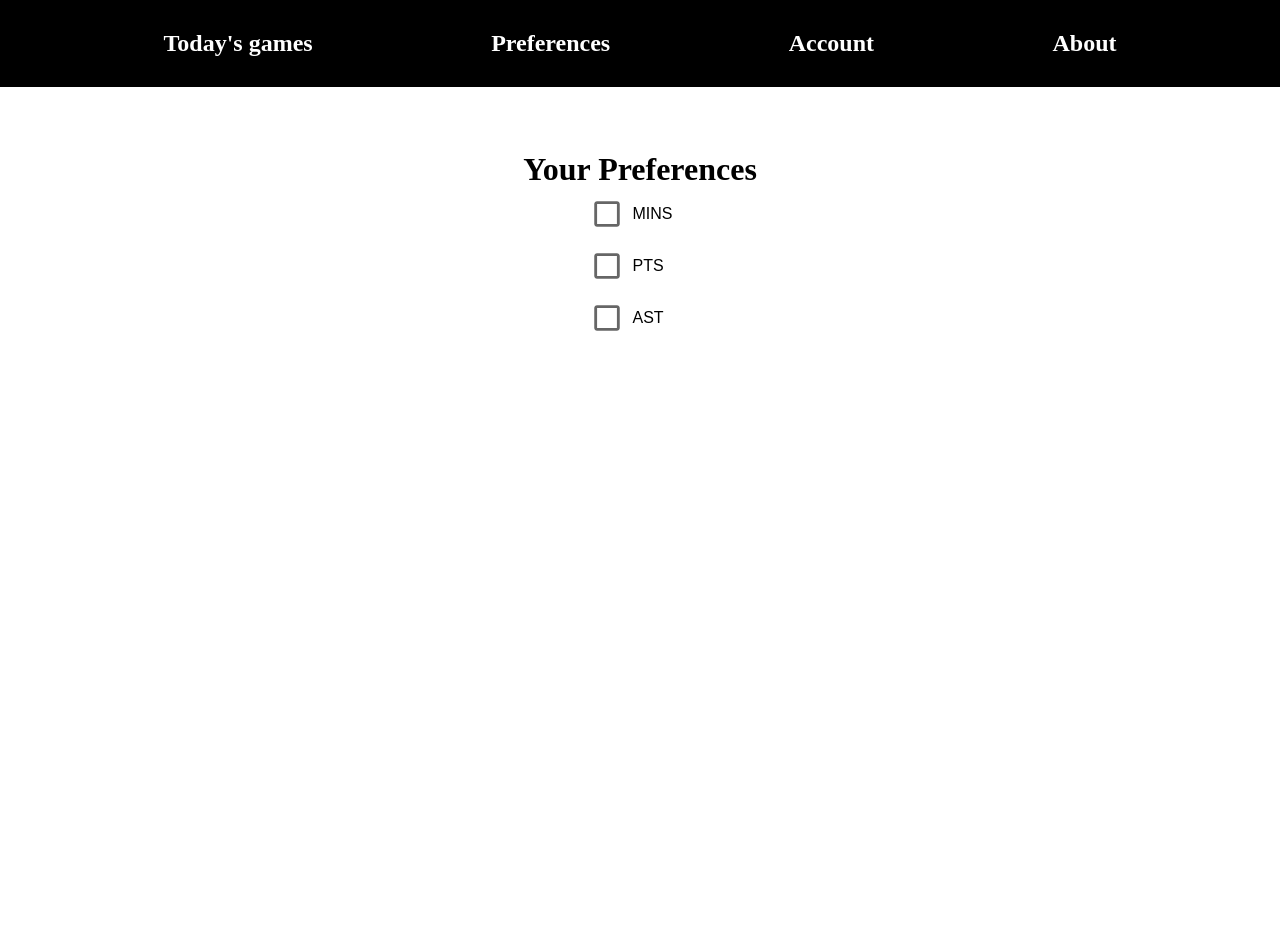
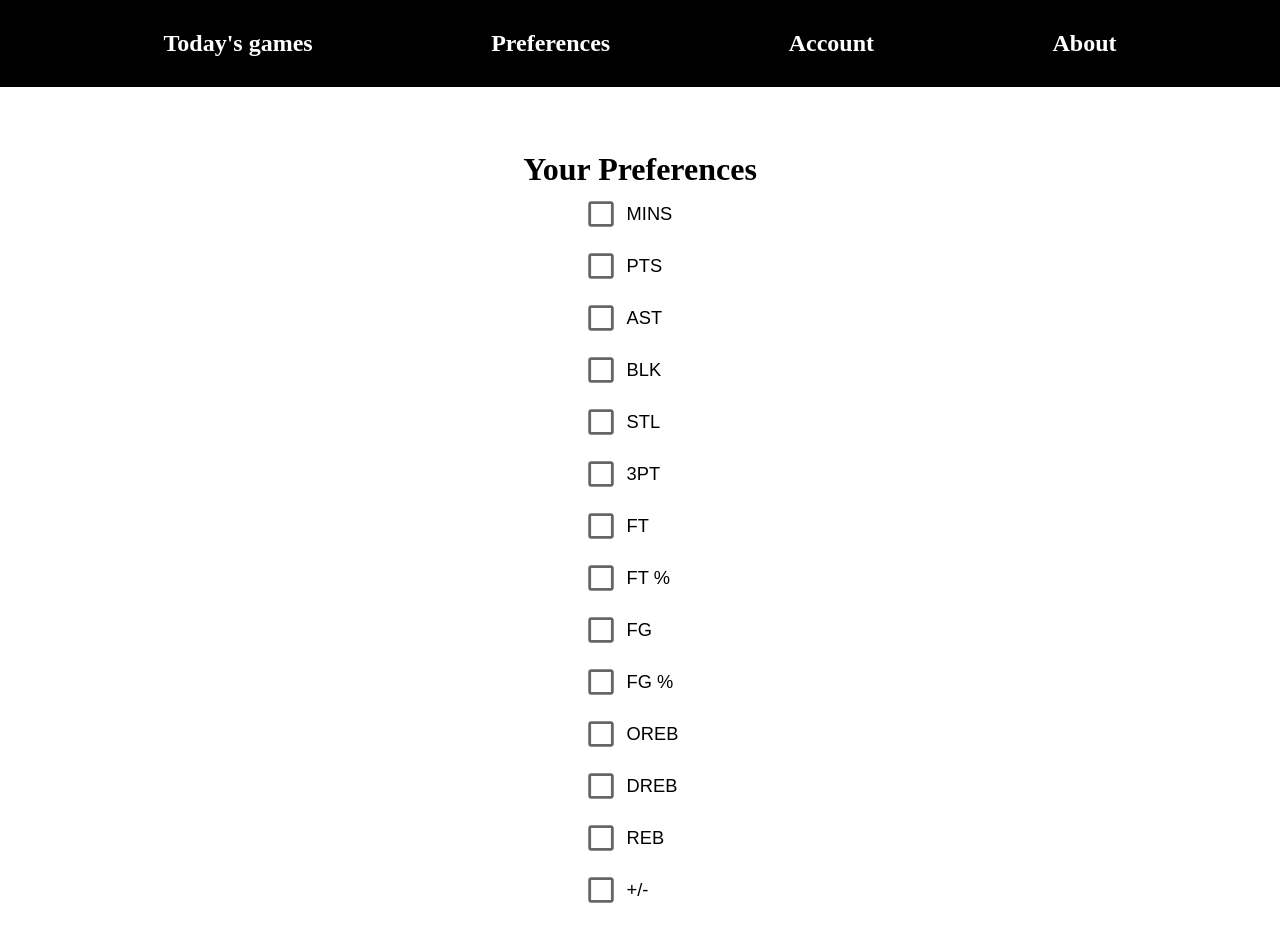
Before and after one commit to haydenfd/custom-boxscores, a React (Create React App) app in the folder client/: page /preferences in a window 1280 px wide. Shown: the top 927 px of the page. Before the commit the page ends 800 px from the top, so only its background shows below. Built offline with nearby package versions, Linux system fonts and the light colour scheme.

Commit message:
Added preference form elements

```diff
--- a/client/src/Pages/PreferencesForm.css
+++ b/client/src/Pages/PreferencesForm.css
@@ -0,0 +1,4 @@
+.form-wrapper {
+    width: 90%;
+
+}
--- a/client/src/Pages/PreferencesForm.jsx
+++ b/client/src/Pages/PreferencesForm.jsx
@@ -1,37 +1,54 @@
-import React, {useState} from "react";
+import React, {useEffect, useState} from "react";
 import './PreferencesForm.css'
 import FormGroup from '@mui/material/FormGroup';
 import FormControlLabel from '@mui/material/FormControlLabel';
 import Checkbox from '@mui/material/Checkbox';
 import { ThemeProvider, createTheme } from '@mui/material/styles';
 
-
 const label = { inputProps: { 'aria-label': 'Checkbox demo' } };
 
 const theme = createTheme({
     typography: {
+      fontSize: 16,
       fontFamily: [
         'Avenir',
         'sans-serif'
       ].join(','),
-    }
+    },
+    spacing: 1,
   });
 
 
 const PreferencesForm = () => {
+
 
     return (
     <>
         <h1>
             Your Preferences
         </h1>
+        {/* <div className="form-wrapper"> */}
             <ThemeProvider theme={theme}>
             <FormGroup>
                 <FormControlLabel control={<Checkbox color="secondary"/>} label="MINS" sx={{ '& .MuiSvgIcon-root': { fontSize: 34} }}/>
                 <FormControlLabel control={<Checkbox color="secondary"/>} label="PTS" sx={{ '& .MuiSvgIcon-root': { fontSize: 34 } }}/>
                 <FormControlLabel control={<Checkbox color="secondary"/>} label="AST" sx={{ '& .MuiSvgIcon-root': { fontSize: 34 } }}/>
+                <FormControlLabel control={<Checkbox color="secondary"/>} label="BLK" sx={{ '& .MuiSvgIcon-root': { fontSize: 34 } }}/>
+                <FormControlLabel control={<Checkbox color="secondary"/>} label="STL" sx={{ '& .MuiSvgIcon-root': { fontSize: 34 } }}/>
+                <FormControlLabel control={<Checkbox color="secondary"/>} label="3PT" sx={{ '& .MuiSvgIcon-root': { fontSize: 34 } }}/>
+                <FormControlLabel control={<Checkbox color="secondary"/>} label="FT" sx={{ '& .MuiSvgIcon-root': { fontSize: 34 } }}/>
+                <FormControlLabel control={<Checkbox color="secondary"/>} label="FT %" sx={{ '& .MuiSvgIcon-root': { fontSize: 34 } }}/>
+                <FormControlLabel control={<Checkbox color="secondary"/>} label="FG" sx={{ '& .MuiSvgIcon-root': { fontSize: 34 } }}/>
+                <FormControlLabel control={<Checkbox color="secondary"/>} label="FG %" sx={{ '& .MuiSvgIcon-root': { fontSize: 34 } }}/>
+                <FormControlLabel control={<Checkbox color="secondary"/>} label="OREB" sx={{ '& .MuiSvgIcon-root': { fontSize: 34 } }}/>
+                <FormControlLabel control={<Checkbox color="secondary"/>} label="DREB" sx={{ '& .MuiSvgIcon-root': { fontSize: 34 } }}/>
+                <FormControlLabel control={<Checkbox color="secondary"/>} label="REB" sx={{ '& .MuiSvgIcon-root': { fontSize: 34 } }}/>
+                <FormControlLabel control={<Checkbox color="secondary"/>} label="+/-" sx={{ '& .MuiSvgIcon-root': { fontSize: 34 } }}/>
+                <FormControlLabel control={<Checkbox color="secondary"/>} label="PF" sx={{ '& .MuiSvgIcon-root': { fontSize: 34 } }}/>
+                <FormControlLabel control={<Checkbox color="secondary"/>} label="TOV" sx={{ '& .MuiSvgIcon-root': { fontSize: 34 } }}/>
             </FormGroup>
             </ThemeProvider>
+        {/* </div> */}
 
     </>
     )
```
Lines whose indentation alone changed are shown as unchanged.
